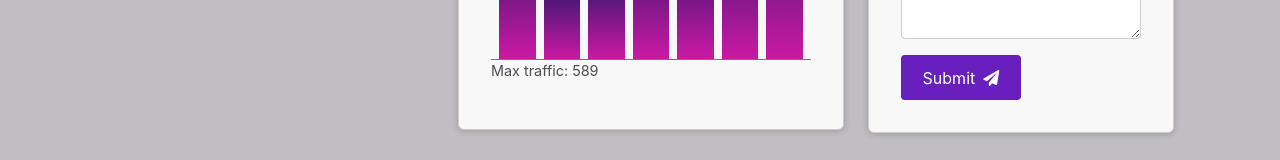
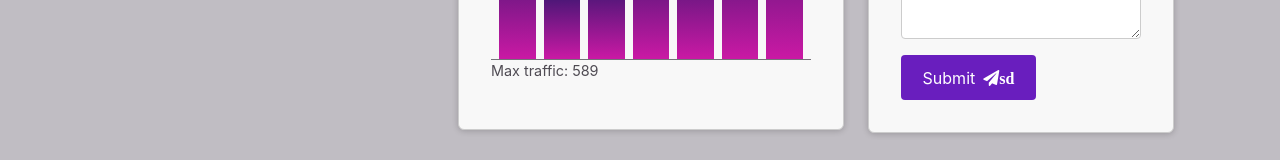
Before and after one commit to MinaNasser/Angular-The-Complete-Guide, an Angular app in the folder 06-cmp-deep-dive/: page / in a window 1280 px wide. Shown: the part 395-555 px from the top of the page. Built offline with nearby package versions, Linux system fonts and the light colour scheme.

Commit message:
remove  comment

```diff
--- a/06-cmp-deep-dive/src/app/dashboard/tickets/new-ticket/new-ticket.component.html
+++ b/06-cmp-deep-dive/src/app/dashboard/tickets/new-ticket/new-ticket.component.html
@@ -27,10 +27,6 @@
 
   <button appButton #submitBtn>
     Submit
-    <i ngProjectAs="i" class="fas fa-paper-plane">
-      <!--
-        icon from FontAwesome
-      -->
-    </i>
+    <i ngProjectAs="i" class="fas fa-paper-plane">sd </i>
   </button>
 </form>
```
